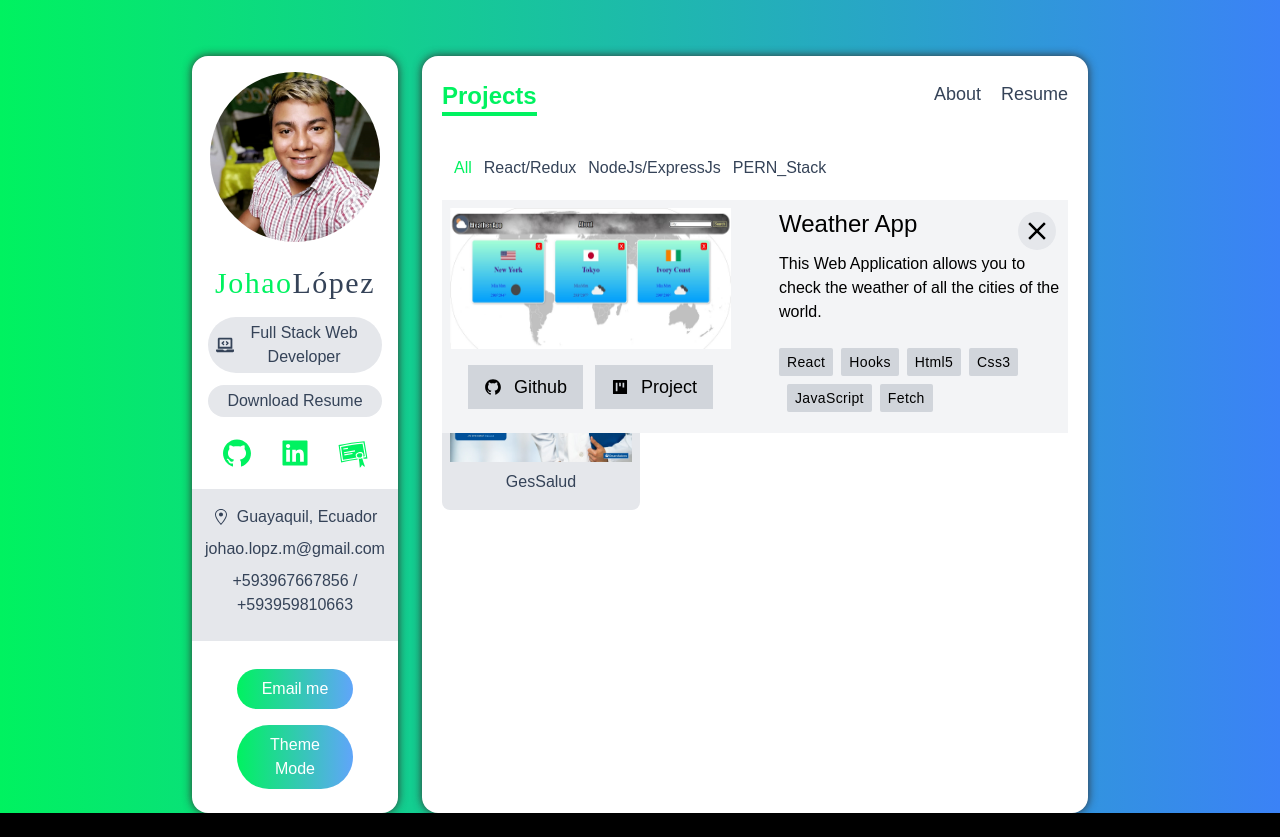
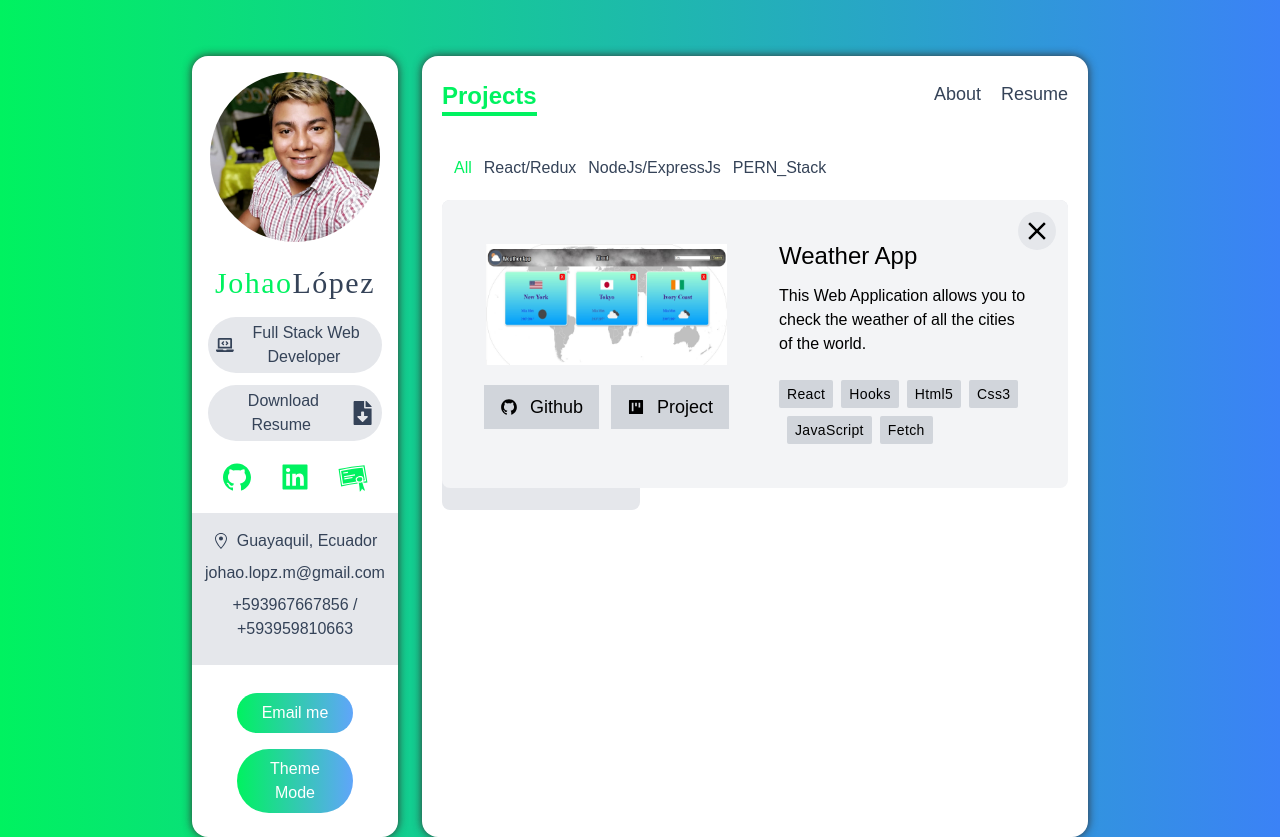
Before and after one commit to johaolopz/portfolio, a Next.js app: page /projects in a window 1280 px wide. Both pictures are taken after a click on the picture 541 px from the left and 253 px from the top of the page. Before the commit the page ends 813 px from the top, so only its background shows below. Built offline with nearby package versions, Linux system fonts and the light colour scheme; a web font is replaced by a local one.

Commit message:
Framer-Motion library used and upload of Resume.pdf

```diff
--- /dev/null
+++ b/animations.tsx
@@ -0,0 +1,39 @@
+export const fadeInUp = {
+    initial: {
+        opacity: 0,
+        y:60
+    },
+    animate: {
+        opacity:1,
+        y:0
+    }
+}
+
+export const stagger = {
+    initial: {},
+    animate: {
+        transition:{
+            staggerChildren: 0.1,
+        }
+    }
+}
+
+export const routeAnimation = {
+    initial: {
+        opacity:0
+    },
+    animate: {
+        opacity:1,
+        transition:{
+            delay: 0.1,
+            duration:0.1
+        }
+    },
+    exit:{
+        opacity:0,
+        transition:{
+            delay:0.1,
+            ease:"easeInOut"
+        }
+    }
+}
--- a/components/Bar.tsx
+++ b/components/Bar.tsx
@@ -1,18 +1,39 @@
 import React, { FunctionComponent } from 'react'
 import { ISkill } from '../type'
+import { motion } from 'framer-motion'
 
 const Bar:FunctionComponent<{
     data:ISkill
 }> = ({ data: {Icon, level, name}}) => {
+    const bar_width = `${level}`
+    const variants = {
+        initial: {
+            width: 0,
+        },
+        animate: {
+            width: bar_width,
+            transition: {
+                duration: 0.4,
+                type:"spring",
+                damping:10,
+                stiffness:100
+            },
+        },
+    }
+
     return (
         <div className='my-2 text-white bg-gray-300 rounded-full dark:bg-dark-300 dark:bg-black-500'>
-            <div className='flex items-center px-4 py-1 rounded-full bg-gradient-to-r from-green to-blue-600'
-                style={{width: level}}
+            <motion.div
+                className='flex items-center px-4 py-1 rounded-full bg-gradient-to-r from-green to-blue-600'
+                style={{width: bar_width}}
+                variants={variants}
+                initial="initial"
+                animate="animate"
             >
                 <Icon className='mr-3' />
                 {name}
+                </motion.div>
             </div>
-        </div>
     )
 }
 
--- a/components/ProjectCard.tsx
+++ b/components/ProjectCard.tsx
@@ -3,11 +3,16 @@ import { IProject } from '../type'
 import Image from "next/image"
 import { AiFillGithub, AiFillProject } from 'react-icons/ai'
 import { MdClose } from 'react-icons/md'
+import { motion } from 'framer-motion'
+import { stagger, fadeInUp } from '../animations'
 
 const ProjectCard:FunctionComponent<{
     project: IProject;
+    showDetail: number | null;
+    setShowDetail: (id: number | null) => void;
 }> = ({
     project:{
+        id,
         name,
         image,
         category,
@@ -15,18 +20,17 @@ const ProjectCard:FunctionComponent<{
         description,
         github_url,
         key_techs
-    }
+    },
+    showDetail,
+    setShowDetail
 }) => {
-
-    const [showDetail, setShowDetail] = useState(false)
-
     return (
         <div>
             <Image
                 src={image}
                 alt={name}
                 className='cursor-pointer h-12 w-12'
-                onClick={()=>setShowDetail(true)}
+                onClick={()=>setShowDetail(id)}
                 width="300"
                 height="150"
                 layout='responsive'
@@ -34,30 +38,37 @@ const ProjectCard:FunctionComponent<{
             <p className='my-2 text-center'>{name}</p>
 
             {
-                showDetail && (
-                <div className='grid md:grid-cols-2 absolute top-0 left-0 z-10 h-auto w-full gap-x-12
-                                text-black bg-gray-100 dark:text-white dark:bg-dark-100 p-2'>
-                    <div>
-                        <Image
-                            src={image}
-                            alt={name}
-                            layout='responsive'
-                            height="150"
-                            width="300"
-                        />
-                        <div className='flex justify-center my-4 space-x-3'>
+                showDetail === id && (
+                <div className='grid md:grid-cols-2 absolute top-0 left-0 z-10 h-auto w-full
+                                gap-x-12 text-black bg-gray-100 dark:text-white
+                                dark:bg-dark-100 p-2 md:p-10 rounded-lg'>
+                    <motion.div
+                        variants={stagger}
+                        initial="initial"
+                        animate="animate">
+                        <motion.div variants={fadeInUp}
+                            className='border-4 border-gray-100'>
+                            <Image
+                                src={image}
+                                alt={name}
+                                layout='responsive'
+                                height="150"
+                                width="300" />
+                        </motion.div>
+                        <motion.div className='flex justify-center my-4 space-x-3'
+                            variants={fadeInUp}>
                             <a href={github_url} className='flex items-center px-4 py-2 space-x-3 text-lg bg-gray-300 dark:bg-dark-200'>
                                 <AiFillGithub/> <span>Github</span>
                             </a>
                             <a href={deployed_url} className='flex items-center px-4 py-2 space-x-3 text-lg bg-gray-300 dark:bg-dark-200'>
                                 <AiFillProject/> <span>Project</span>
                             </a>
-                        </div>
-                    </div>
-                    <div>
-                        <h2 className='mb-3 text-xl font-medium md:text-2xl'>{name}</h2>
-                        <h3 className='mb-3 font-medium'>{description}</h3>
-                        <div className='flex flex-wrap mt-5 space-x-2 text-sm tracking-wide'>
+                        </motion.div>
+                    </motion.div>
+                    <motion.div variants={stagger} initial="initial" animate="animate">
+                        <motion.h2 className='mb-3 text-xl font-medium md:text-2xl' variants={fadeInUp}>{name}</motion.h2>
+                        <motion.h3 className='mb-3 font-medium' variants={fadeInUp}>{description}</motion.h3>
+                        <motion.div className='flex flex-wrap mt-5 space-x-2 text-sm tracking-wide' variants={fadeInUp}>
                             {
                                 key_techs.map((tech)=>(
                                     <span key={tech}
@@ -65,9 +76,9 @@ const ProjectCard:FunctionComponent<{
                                     >{tech}</span>
                                 ))
                             }
-                        </div>
-                    </div>
-                    <button onClick={()=>setShowDetail(false)}
+                        </motion.div>
+                    </motion.div>
+                    <button onClick={()=>setShowDetail(null)}
                         className='absolute p-1 rounded-full top-3 right-3 focus:outline-none bg-gray-200 dark:bg-dark-200'
                     >
                         <MdClose size={30} />
--- a/components/Sidebar.tsx
+++ b/components/Sidebar.tsx
@@ -2,7 +2,7 @@ import Image from "next/image"
 import profilePhoto from "../images/profilePhoto.jpg"
 import {AiFillGithub, AiFillLinkedin} from "react-icons/ai"
 import {GoLocation} from "react-icons/go"
-import {FaLaptopCode} from "react-icons/fa"
+import {FaLaptopCode, FaFileDownload} from "react-icons/fa"
 import {GiDiploma} from "react-icons/gi"
 import { useTheme } from "next-themes"
 
@@ -29,14 +29,15 @@ const Sidebar = () => {
             </h3>
             <p className="flex items-center justify-center px-2 py-1 my-3 bg-gray-200 rounded-full dark:bg-dark-200 dark:bg-black-500">
                 <FaLaptopCode className="w-6 h-6" />
-                Full Stack Web Developer
+                &nbsp;Full Stack Web Developer
             </p>
             <a
-                href=""
-                download="name"
+                href="/assets/Johao_Lopez_Resume.pdf"
+                download="Johao_Lopez_Resume.pdf"
                 className="flex items-center justify-center px-2 py-1 my-2 bg-gray-200 rounded-full cursor-pointer dark:bg-dark-200 dark:bg-black-500"
             >
-                Download Resume
+                Download Resume&nbsp;
+                <FaFileDownload className="w-6 h-6" />
             </a>
             {/* Social Icons */}
             <div className="flex justify-around w-9/12 mx-auto my-5 text-green md:w-full">
--- a/data.ts
+++ b/data.ts
@@ -153,6 +153,7 @@ export const tools:ISkill[] = [
 
     export const project: IProject[] = [
         {
+            id:1,
             name: "Weather App",
             description: "This Web Application allows you to check the weather of all the cities of the world.",
             image: weatherPic,
@@ -162,6 +163,7 @@ export const tools:ISkill[] = [
             key_techs: ["React","Hooks","Html5","Css3","JavaScript","Fetch"]
         },
         {
+            id:2,
             name: "Pokedex",
             description: "Single Page Application that allows you to consult information about each pokemon, their abilities and strength. At the same time it allows you to create a pokemon.",
             image: pokedexPic,
@@ -171,6 +173,7 @@ export const tools:ISkill[] = [
             key_techs: ["React","Redux","NodeJs","ExpressJs","Axios"]
         },
         {
+            id:3,
             name: "ToDO List",
             description: "Responsive Mini App to use a to-do list, with post it notes mode, handling states.",
             image: TodolistPic,
@@ -180,6 +183,8 @@ export const tools:ISkill[] = [
             key_techs: ["React","Hooks","Redux","JavaScript","MaterialUi"]
         },
         {
+
+            id:4,
             name: "GesSalud",
             description: "Web System for managing shifts and assigning specialists for the conKyF clinic in Argentina.",
             image: GesSaludPic,
--- a/package.json
+++ b/package.json
@@ -8,6 +8,7 @@
     "lint": "next lint"
   },
   "dependencies": {
+    "framer-motion": "^3.10.3",
     "next": "12.0.7",
     "next-themes": "0.0.15",
     "react": "17.0.2",
--- a/pages/_app.tsx
+++ b/pages/_app.tsx
@@ -2,8 +2,9 @@ import Navbar from '../components/Navbar'
 import Sidebar from '../components/Sidebar'
 import '../styles/globals.css'
 import { ThemeProvider } from "next-themes"
+import { AnimatePresence } from "framer-motion"
 
-function MyApp({ Component, pageProps }) {
+function MyApp({ Component, pageProps, router }) {
   return (
     <ThemeProvider attribute='class'>
       <div className="grid grid-cols-12 gap-6 px-5 lg:px-36 my-14 sm:px-20 md:px-32 lg:mb-0 md:mb-16 xl:px-48">
@@ -12,7 +13,9 @@ function MyApp({ Component, pageProps }) {
         </div>
         <div className="flex flex-col col-span-12 overflow-hidden bg-white lg:col-span-9 rounded-2xl dark:bg-dark-500 shadow-custom-light dark:shadow-custom-dark">
           <Navbar/>
-          <Component {...pageProps} />
+          <AnimatePresence exitBeforeEnter>
+            <Component {...pageProps} key={router.route} />
+          </AnimatePresence>
         </div>
       </div>
     </ThemeProvider>
--- a/pages/projects.tsx
+++ b/pages/projects.tsx
@@ -3,11 +3,15 @@ import ProjectCard from "../components/ProjectCard"
 import ProjectsNavBar from "../components/ProjectsNavBar";
 import { useState } from "react";
 import { Category } from "../type";
+import { motion } from "framer-motion";
+import { stagger, fadeInUp, routeAnimation } from "../animations";
 
 const Projects = () => {
     let divKeyId=0;
     const [projects, setProjects] = useState(projectsData)
     const [active, setActive] = useState("All")
+
+    const [showDetail, setShowDetail] = useState<number | null>(null)
 
     const handlerFilterCategory = (category: Category | "All") => {
         setActive(category)
@@ -21,20 +25,31 @@ const Projects = () => {
     }
 
     return (
-        <div className="px-5 py-2 overflow-y-scroll" style={{height:'65vh'}}>
+        <motion.div className="px-5 py-2 overflow-y-scroll" style={{height:'65vh'}}
+            variants={routeAnimation}
+            initial="initial"
+            animate="animate"
+            exit="exit">
             <ProjectsNavBar handlerFilterCategory={handlerFilterCategory} active={active} />
-            <div className="grid grid-cols-12 gap-4 my-3 relative">
+            <motion.div className="grid grid-cols-12 gap-4 my-3 relative"
+                variants={stagger}
+                initial="initial"
+                animate="animate"
+            >
                 {
                     projects.map(project => {
                         divKeyId++;
                         return (
-                    <div className="col-span-12 sm:col-span-6 lg:col-span-4 p-2 bg-gray-200 dark:bg-dark-200 rounded-lg" key={divKeyId}>
-                        <ProjectCard project={project} key={project.name} />
-                    </div>
+                        <motion.div className="col-span-12 sm:col-span-6 lg:col-span-4 p-2 bg-gray-200 dark:bg-dark-200 rounded-lg"
+                            key={divKeyId}
+                            variants={fadeInUp}
+                        >
+                            <ProjectCard project={project} key={project.name} showDetail={showDetail} setShowDetail={setShowDetail} />
+                        </motion.div>
                     )})
                 }
-            </div>
-        </div>
+            </motion.div>
+        </motion.div>
     )
 }
 
--- a/styles/globals.css
+++ b/styles/globals.css
@@ -8,3 +8,12 @@ body{
     font-family: sans-serif;
     color: #354358;
 }
+
+::-webkit-scrollbar-thumb{
+    background-image: linear-gradient(to right bottom,#00f260, #0575e6);
+}
+
+::-webkit-scrollbar{
+    width: 8px;
+    height: 0px;
+}
--- a/type.ts
+++ b/type.ts
@@ -13,6 +13,7 @@ export interface ISkill {
 }
 
 export interface IProject {
+    id: number,
     name: string,
     description: string,
     image,
```
Also changed, not shown: pages/index.tsx (+17 -8 lines), pages/resume.tsx (+12 -6 lines), 2 other files (tests, documents, lock files or other folders). Lines whose indentation alone changed are shown as unchanged.
